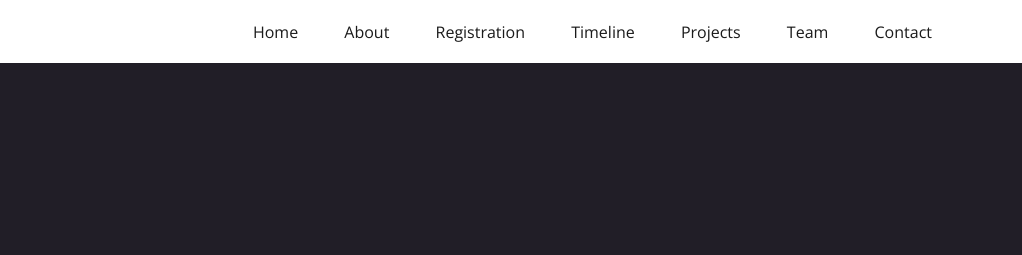
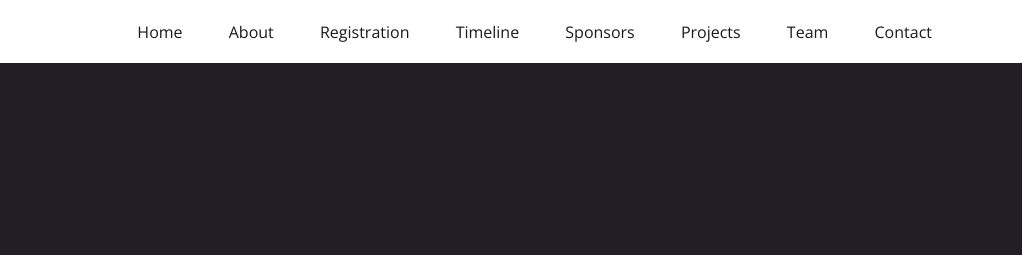
Before and after one commit to Techknights-Season-of-Code/tsoc-web, a plain HTML site: page team.html in a window 1280 px wide. Shown: the top 255 px of the page, 258-1280 px from the left. Drawn offline with nearby package versions, Linux system fonts and the light colour scheme.

Commit message:
Update team.html

```diff
--- a/team.html
+++ b/team.html
@@ -76,6 +76,10 @@
                 class="u-active-grey-5 u-border-active-palette-1-base u-border-hover-palette-1-light-1 u-button-style u-hover-grey-10 u-nav-link u-text-active-grey-90 u-text-grey-90 u-text-hover-grey-90"
                 href="./index.html#timeline" style="padding: 10px 20px;">Timeline</a>
             </li>
+            <li class="u-nav-item"><a
+              class="u-active-grey-5 u-border-active-palette-1-base u-border-hover-palette-1-light-1 u-button-style u-hover-grey-10 u-nav-link u-text-active-grey-90 u-text-grey-90 u-text-hover-grey-90"
+              href="./projects.html" style="padding: 10px 20px;">Sponsors</a>
+          </li>
             <li class="u-nav-item"><a
                 class="u-active-grey-5 u-border-active-palette-1-base u-border-hover-palette-1-light-1 u-button-style u-hover-grey-10 u-nav-link u-text-active-grey-90 u-text-grey-90 u-text-hover-grey-90"
                 href="./projects.html" style="padding: 10px 20px;">Projects</a>
```
